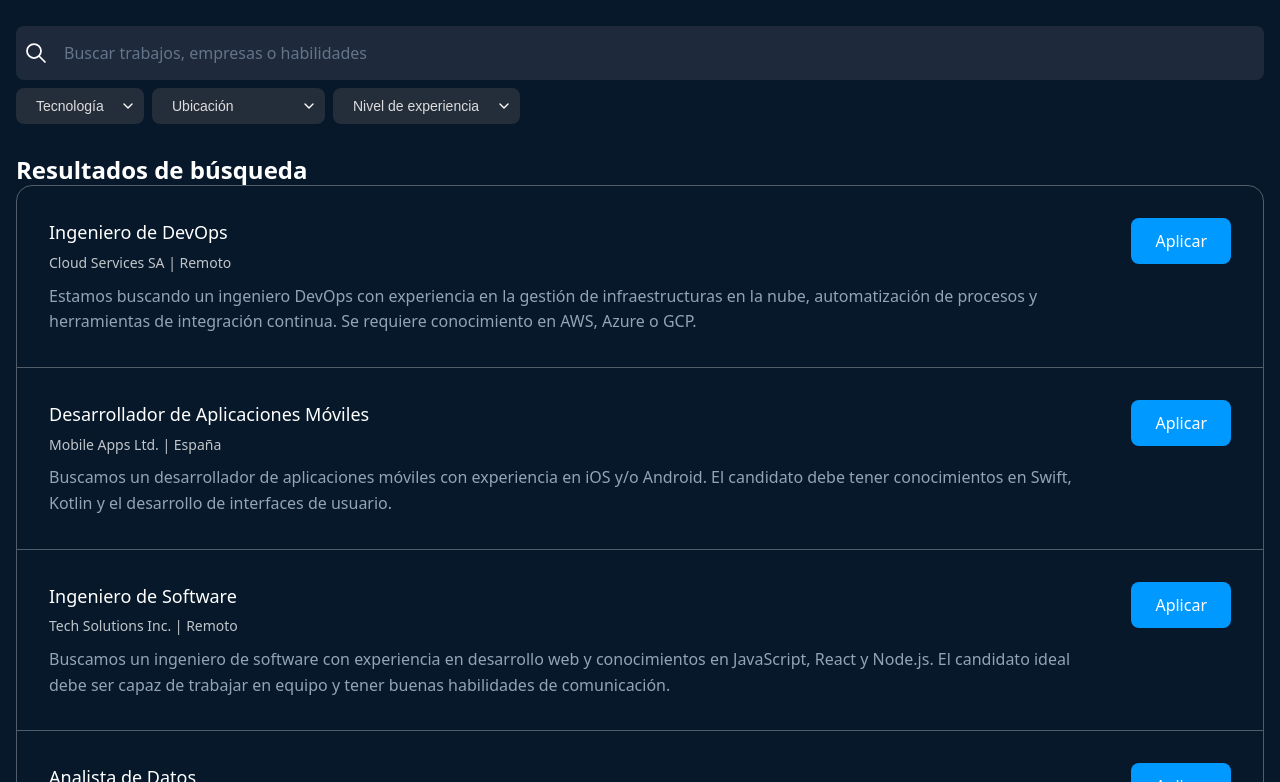
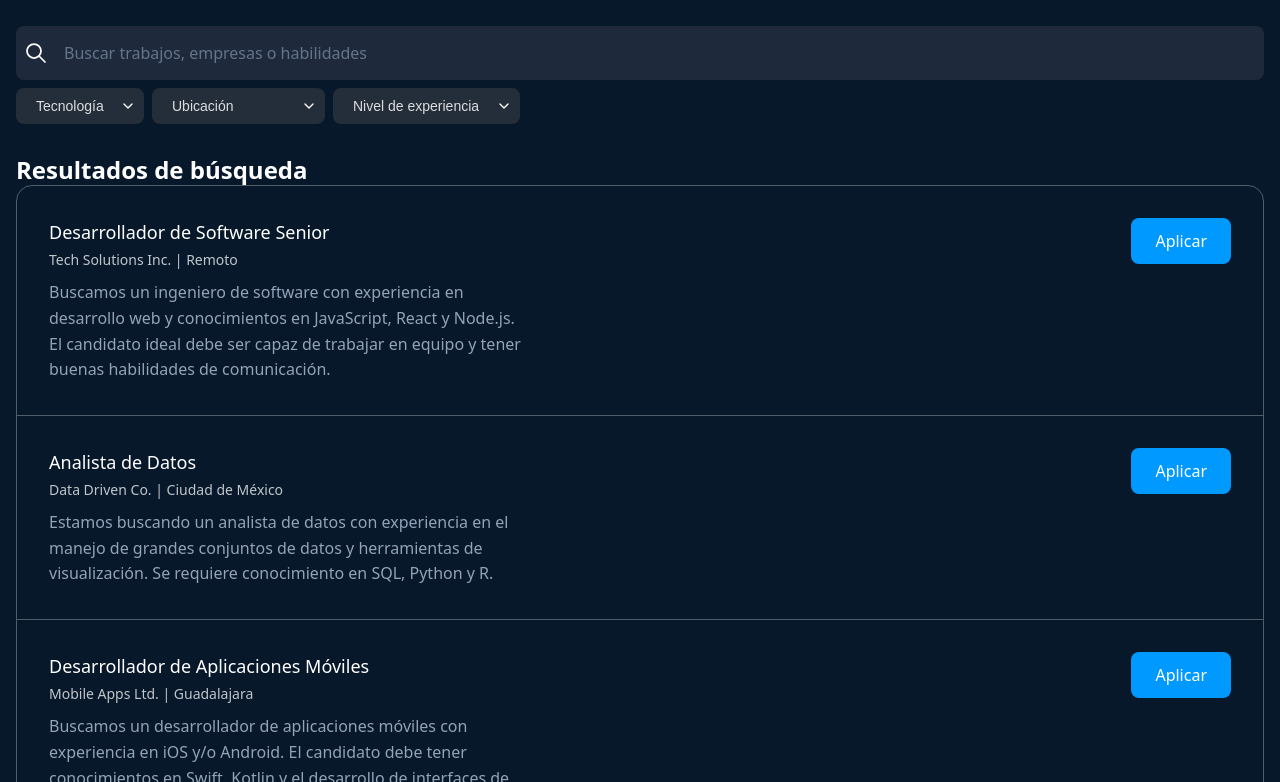
Before and after one commit to Adriancito82/DevJobs, a plain HTML site: page empleos.html in a window 1280 px wide. Shown: the part 170-952 px from the top of the page. Drawn offline with Linux system fonts and the light colour scheme.

Commit message:
recuperación de los datos de data.json

```diff
--- a/empleos.html
+++ b/empleos.html
@@ -94,56 +94,7 @@
         <section>
             <h1>Resultados de búsqueda</h1>
             <div class="jobs-listings">
-                <article data-modalidad="remoto" class="job-listing-card">
-                    <div>
-                        <a href="info-empleo.html">
-                            <h3>Ingeniero de DevOps</h3>
-                        </a>
-                        <small>Cloud Services SA | Remoto</small>
-                        <p>Estamos buscando un ingeniero DevOps con experiencia en la gestión de infraestructuras en la
-                            nube, automatización de procesos y herramientas de integración continua. Se requiere
-                            conocimiento en AWS, Azure o GCP.</p>
-                    </div>
-                    <button class="button-apply-job">Aplicar</button>
-                </article>
 
-                <article data-modalidad="madrid" class="job-listing-card">
-                    <div>
-                        <a href="info-empleo.html">
-                            <h3>Desarrollador de Aplicaciones Móviles</h3>
-                        </a>
-                        <small>Mobile Apps Ltd. | España</small>
-                        <p>Buscamos un desarrollador de aplicaciones móviles con experiencia en iOS y/o Android. El
-                            candidato debe tener conocimientos en Swift, Kotlin y el desarrollo de interfaces de
-                            usuario.</p>
-                    </div>
-                    <button class="button-apply-job">Aplicar</button>
-                </article>
-
-                <article data-modalidad="remoto" class="job-listing-card">
-                    <div>
-                        <a href="info-empleo.html">
-                            <h3>Ingeniero de Software</h3>
-                        </a>
-                        <small>Tech Solutions Inc. | Remoto</small>
-                        <p>Buscamos un ingeniero de software con experiencia en desarrollo web y conocimientos en
-                            JavaScript, React y Node.js. El candidato ideal debe ser capaz de trabajar en equipo y tener
-                            buenas habilidades de comunicación.</p>
-                    </div>
-                    <button class="button-apply-job">Aplicar</button>
-                </article>
-
-                <article data-modalidad="presencial" class="job-listing-card">
-                    <div>
-                        <a href="info-empleo.html">
-                            <h3>Analista de Datos</h3>
-                        </a>
-                        <small>Data Driven Co. | Presencial</small>
-                        <p>Estamos buscando un analista de datos con experiencia en el manejo de grandes conjuntos de
-                            datos y herramientas de visualización. Se requiere conociminentos en SQL, Python y R.</p>
-                    </div>
-                    <button class="button-apply-job">Aplicar</button>
-                </article>
             </div>
 
             <nav class="pagination">
--- a/script.js
+++ b/script.js
@@ -32,10 +32,20 @@ document.addEventListener('click', (event) => {
 });
 
 const filter = document.querySelector('#filter-location');
-const jobs = document.querySelectorAll('.job-listing-card');
+const mensaje = document.querySelector('#filter-selected-value');
 
 filter.addEventListener('change', () => {
+
+    const jobs = document.querySelectorAll('.job-listing-card');
+
     const selectedLocation = filter.value;
+
+    /*if (selectedLocation) {
+        mensaje.textContent = `Has seleccionado: ${selectedLocation}`;
+    } else {
+        mensaje.textContent = '';
+    }*/
+
     jobs.forEach(job => {
         const jobLocation = job.getAttribute('data-modalidad');
         const isShown = selectedLocation === '' || jobLocation === selectedLocation;
@@ -44,7 +54,30 @@ filter.addEventListener('change', () => {
 });
 
 
-fetch(./data.json)
+const container = document.querySelector('.jobs-listings');
+
+fetch("./data.json")
     .then((response) => {
         return response.json();
     })
+    .then((jobs) => {
+        jobs.forEach(job => {
+
+        const article = document.createElement('article');
+        article.className = 'job-listing-card';
+
+        article.dataset.modalidad = job.data.modalidad;
+        article.dataset.nivel = job.data.nivel;
+        article.dataset.tecnology = job.data.tecnology;
+
+        article.innerHTML = `
+            <div>
+                <h3>${job.titulo}</h3>
+                <small>${job.empresa} | ${job.ubicacion}</small>
+                <p>${job.descripcion}</p>
+            </div>
+            <button class="apply-job">Aplicar</button>`
+            container.appendChild(article);
+        });
+
+    })
```
